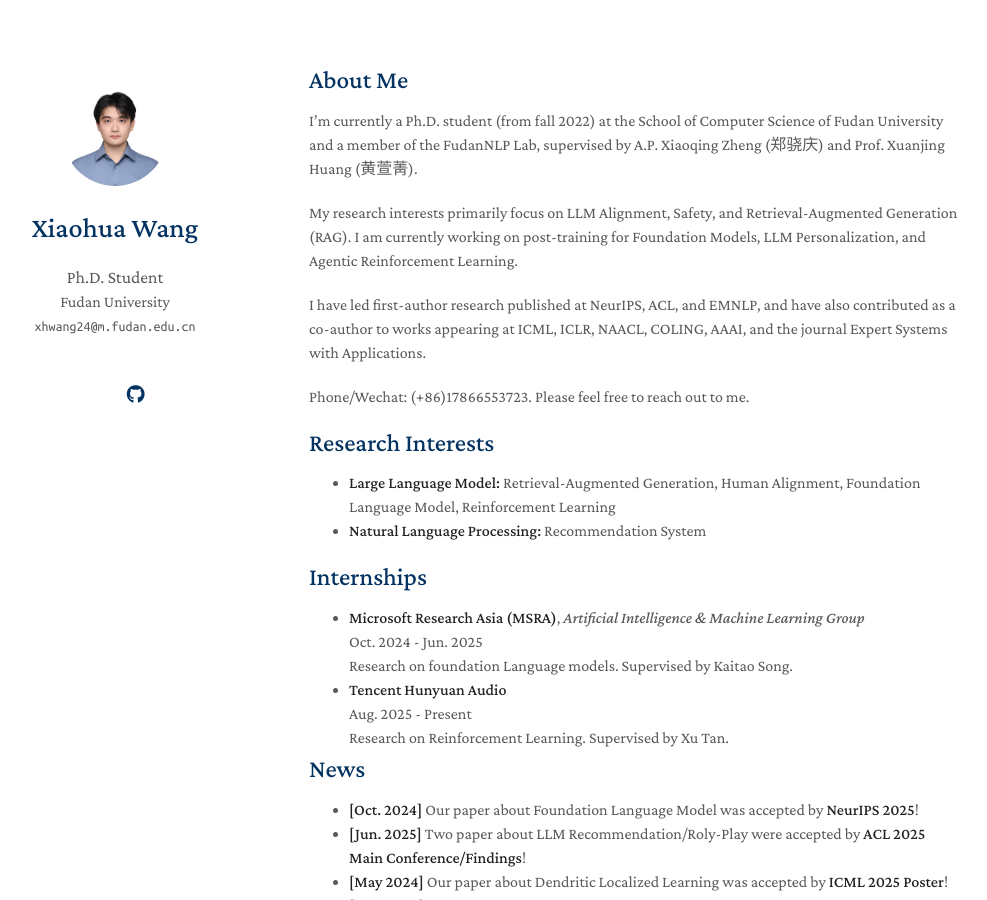
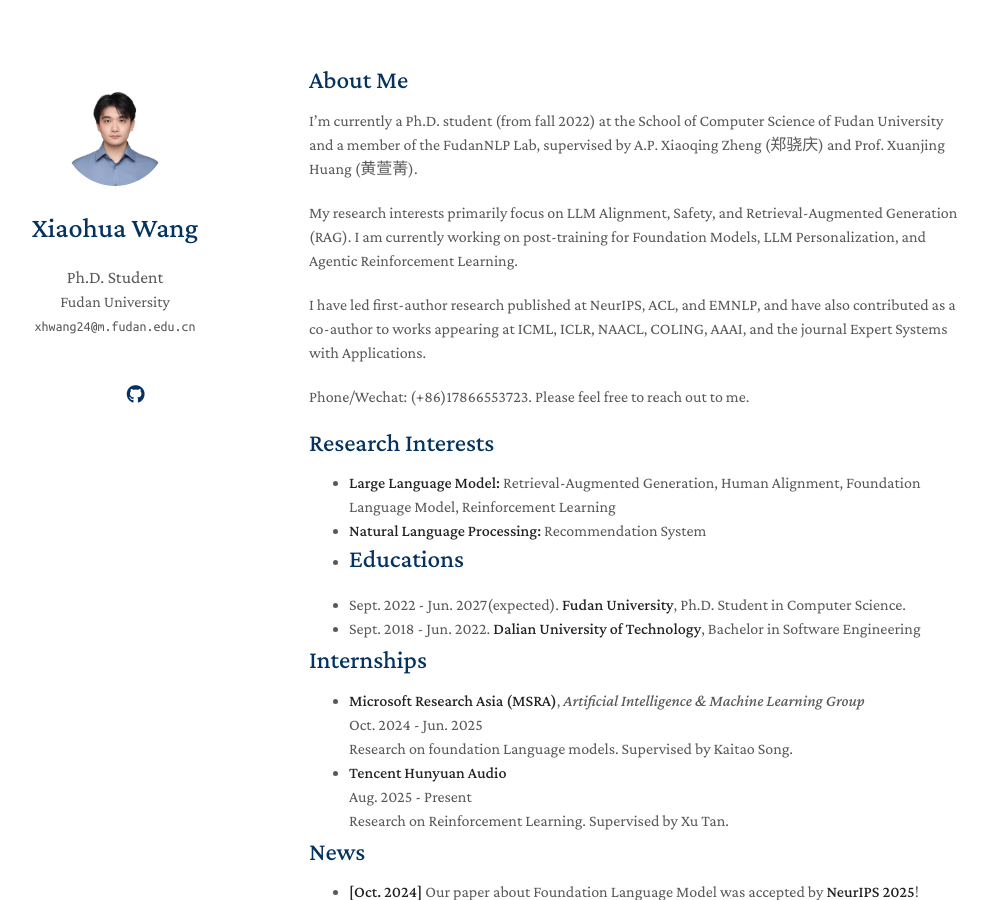
Before and after one commit to xhwang22/homepage, a Jekyll site: the page built from index.md, in a window 1280 px wide and 900 px high. Shown: the whole window, without its empty margins (161-1148 px from the left). Built offline with Jekyll 4.4.1, drawn with Linux system fonts in a browser that asks for light colours; a style sheet for code colours, icons or effects is not loaded; our own code applies the rules of GitHub Pages for plain Markdown files.

Commit message:
Update index.md

```diff
--- a/index.md
+++ b/index.md
@@ -16,6 +16,8 @@ Phone/Wechat: (+86)17866553723. Please feel free to reach out to me.
 
 - **Large Language Model:** Retrieval-Augmented Generation, Human Alignment, Foundation Language Model, Reinforcement Learning
 - **Natural Language Processing:** Recommendation System
+-
+{% include_relative _includes/education.md %}
 
 {% include_relative _includes/internships.md %}
 
```
